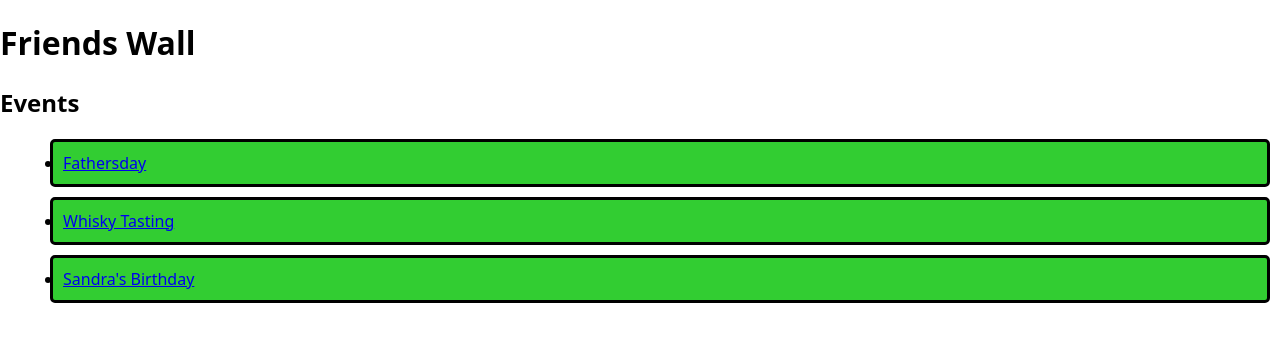
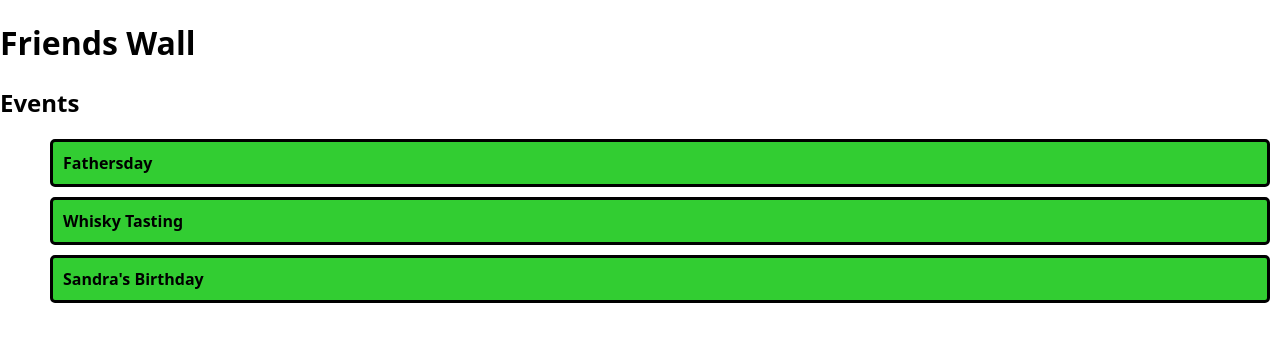
Before and after one commit to HosseinKrouna/capstone-project, a Next.js app: page / in a window 1280 px wide. Shown: the top 342 px of the page. Built offline with nearby package versions, Linux system fonts and the light colour scheme.

Commit message:
change vote expierence and some styles

```diff
--- a/pages/events/index.js
+++ b/pages/events/index.js
@@ -10,7 +10,9 @@ function EventsPage() {
         {events.map((event) => (
           <StyledCardListContainer key={event.id}>
             <li>
-              <Link href={`/events/${event.id}`}>{event.title}</Link>
+              <StyledLink href={`/events/${event.id}`}>
+                {event.title}
+              </StyledLink>
             </li>
           </StyledCardListContainer>
         ))}
@@ -18,6 +20,13 @@ function EventsPage() {
     </>
   );
 }
+
+const StyledLink = styled(Link)`
+  text-decoration: none;
+  color: black;
+  font-weight: 700;
+  cursor: pointer;
+`;
 
 const StyledCardListContainer = styled.div`
   display: flex;
@@ -27,6 +36,7 @@ const StyledCardListContainer = styled.div`
   border: 3px solid;
   background-color: limegreen;
   border-radius: 5px;
+  list-style: none;
 `;
 
 export default EventsPage;
```
Also changed, not shown: pages/events/[id].js (+4 -3 lines).
